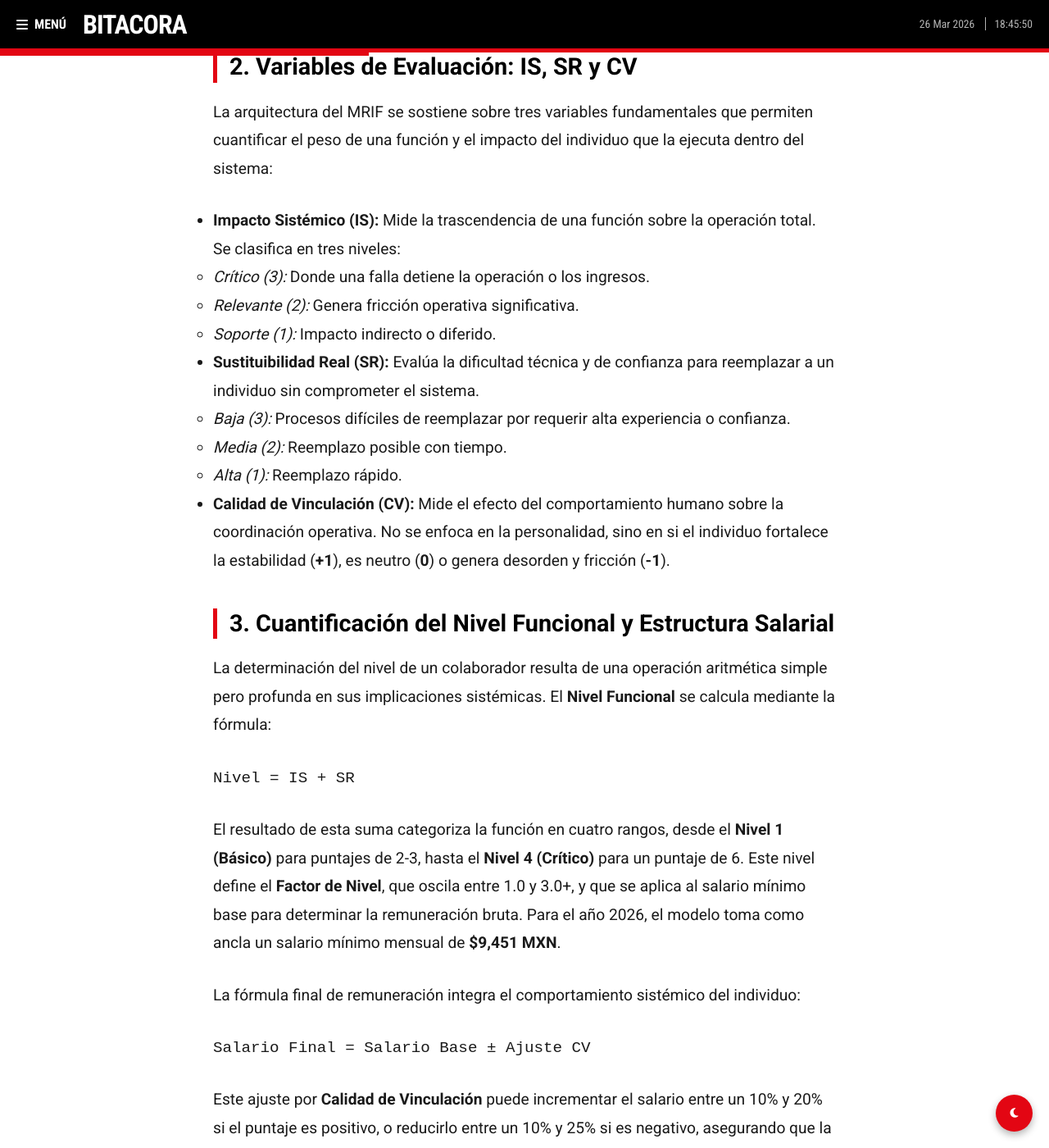
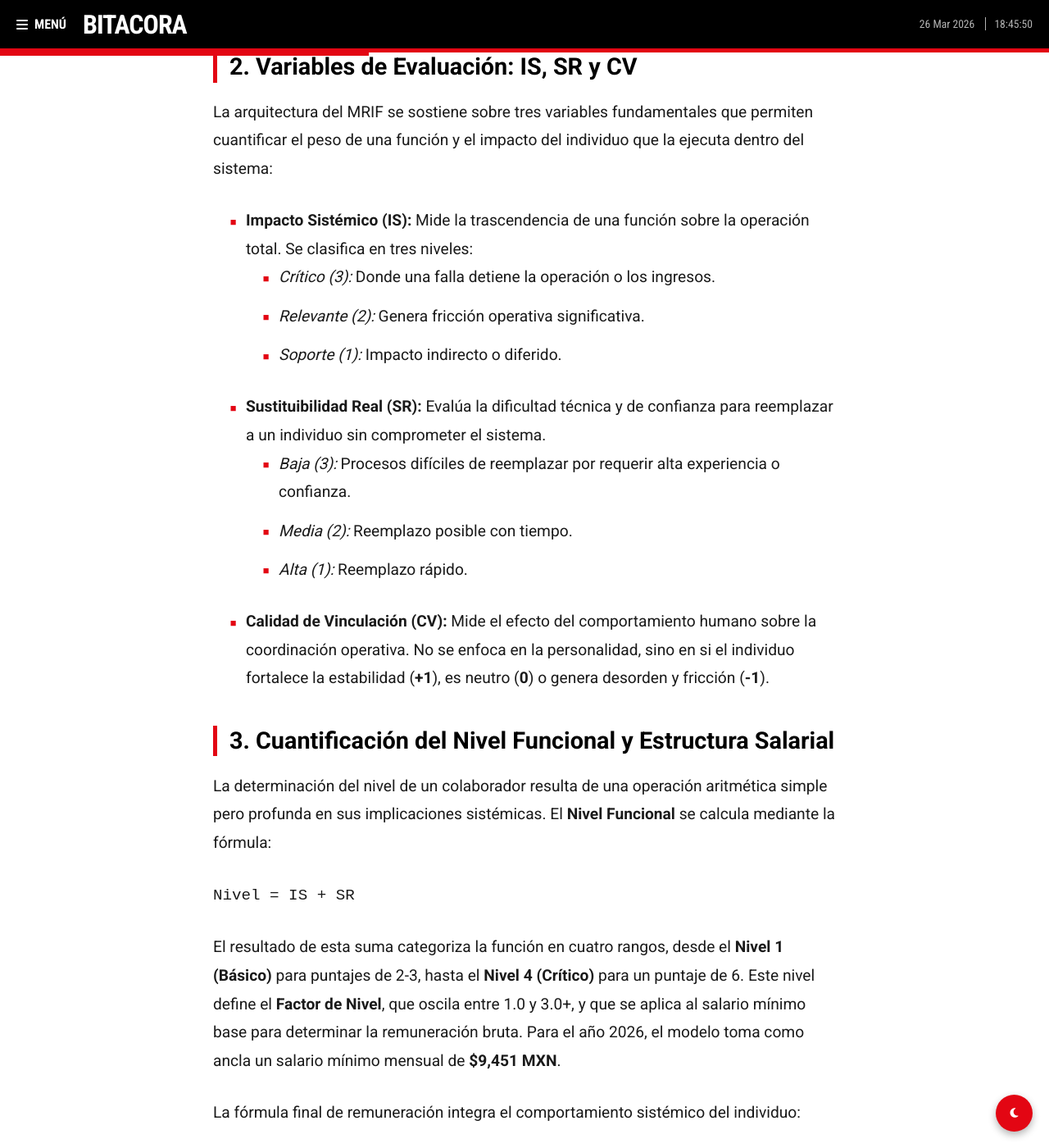
Before and after one commit to cafrhein/muro, a Jekyll site: the page built from _posts/2026-03-25-modelo-remuneracion-interdependencia.md, in a window 1280 px wide and 1400 px high, scrolled down 1653 px. Shown: the whole window at 82% size. Built offline with Jekyll 4.4.1, drawn with Linux system fonts in a browser that asks for light colours.

Commit message:
Update post.html

```diff
--- a/_layouts/post.html
+++ b/_layouts/post.html
@@ -152,6 +149,32 @@ layout: default
 .post-body h3 {
     font-size: 1.4rem;
     margin: 2rem 0 1rem;
+}
+
+/* CAMBIO: Formato de listas y viñetas con sangría justificada */
+.post-body ul, .post-body ol {
+    margin-left: 35px; /* Crea el desplazamiento hacia adelante */
+    margin-bottom: 1.8rem;
+}
+
+.post-body li {
+    margin-bottom: 0.8rem; /* Espacio entre cada punto de la lista */
+    padding-left: 5px;
+}
+
+/* CAMBIO: Estilo específico para viñetas para que coincidan con el sistema visual */
+.post-body ul {
+    list-style-type: none;
+}
+
+.post-body ul li::before {
+    content: "■"; /* Uso de cuadrado pequeño coherente con el estilo RT */
+    color: var(--rt-red);
+    display: inline-block;
+    width: 1.5em;
+    margin-left: -1.5em;
+    font-size: 0.8rem;
+    vertical-align: middle;
 }
 
 .post-body img {
@@ -176,8 +199,10 @@ layout: default
     .nav-spacer { display: none; }
     #reading-progress-container { top: 60px; }
     .post-featured-image.extended-editorial-bleed { width: 100%; margin-left: 0; height: 300px; }
-    /* CAMBIO: Reducción de tamaño de fuente para dispositivos pequeños */
     .post-body { font-size: 1.1rem; line-height: 1.6; }
+
+    /* CAMBIO: Ajuste de sangría en móviles para no perder espacio horizontal */
+    .post-body ul, .post-body ol { margin-left: 20px; }
 }
 </style>
 
```
Also changed, not shown: other parts of _layouts/post.html (+0 -3 lines).
